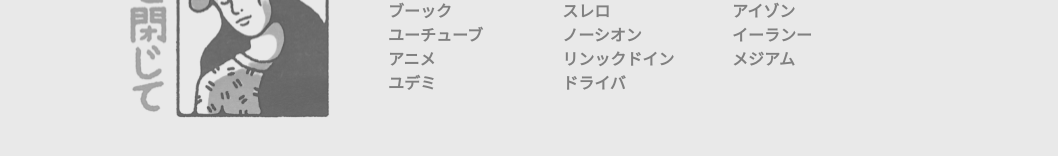
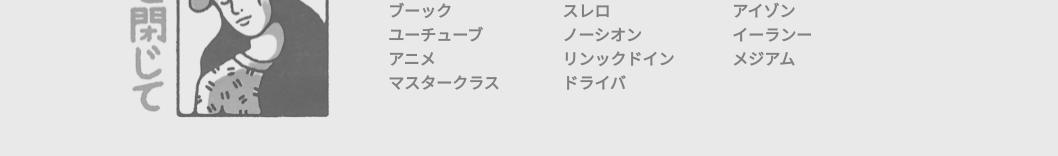
Before and after one commit to Dingnh/nicodin, a React (Create React App) app: page / in a window 1280 px wide. Shown: the part 382-538 px from the top of the page, without its empty margins (110-1168 px from the left). Built offline with nearby package versions, Linux system fonts and the light colour scheme; a web font is replaced by a local one.

Commit message:
new link

```diff
--- a/src/App.css
+++ b/src/App.css
@@ -57,11 +57,6 @@
   top: 50px;
   justify-content: center;
   position: absolute;
-}
-
-.timeContainer a {
-  cursor: pointer;
-  text-decoration: none;
 }
 
 .linkContainer {
--- a/src/data.js
+++ b/src/data.js
@@ -17,8 +17,8 @@
       linkdir: "https://ww.gogoanimes.org/"
     },
     {
-      link: "ユデミ",
-      linkdir: "https://www.udemy.com/"
+      link: "マスタークラス",
+      linkdir: "https://www.masterclass.com/"
     },
   ],
   dev: [
```
Also changed, not shown: src/DY3S1_Timetable.PNG (deleted).
